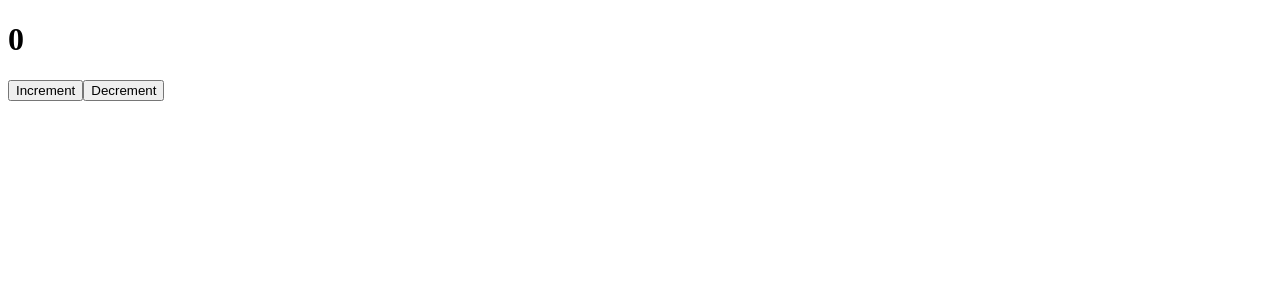
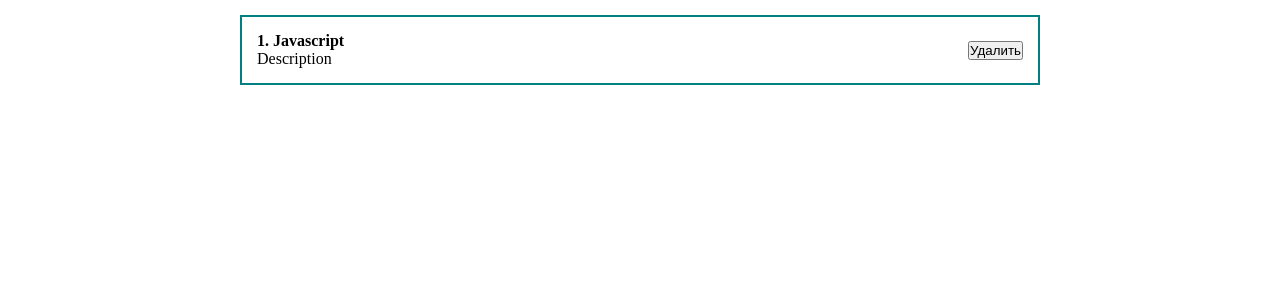
Before and after one commit to IakovYakovlev/TypescriptTest, a React (Create React App) app: page / in a window 1280 px wide. Shown: the top 300 px of the page. Built offline with nearby package versions, Linux system fonts and the light colour scheme.

Commit message:
Add component PostItem

```diff
--- a/src/App.tsx
+++ b/src/App.tsx
@@ -1,11 +1,13 @@
 import ClassCounter from './Component/ClassCounter';
-import Count from './Component/Count'
+import Count from './Component/Count';
+import PostItem from './Component/PostItem';
+import './styles/App.css';
 
 function App() {
   return(
-    <>
-      <ClassCounter />
-    </>
+    <div className="App">
+      <PostItem post={{id: 1, title: 'Javascript', body: 'Description'}} />
+    </div>
   );
 }
 
--- /dev/null
+++ b/src/Component/PostItem.tsx
@@ -0,0 +1,20 @@
+import React from 'react';
+
+const PostItem = (props: any) => {
+
+  return (
+    <div className="post">
+        <div className="post__content">
+          <strong>{props.post.id}. {props.post.title}</strong>
+          <div>
+            {props.post.body}
+          </div>
+        </div>
+        <div className="post__btns">
+          <button>Удалить</button>
+        </div>
+      </div>
+  );
+};
+
+export default PostItem;
--- /dev/null
+++ b/src/styles/App.css
@@ -0,0 +1,23 @@
+* {
+  margin: 0;
+  padding: 0;
+  box-sizing: border-box;
+}
+
+#root {
+  display: flex;
+  justify-content: center;
+}
+
+.App {
+  width: 800px;
+}
+
+.post {
+  display: flex;
+  padding: 15px;
+  border: 2px solid teal;
+  margin-top: 15px;
+  justify-content: space-between;
+  align-items: center
+}
```
